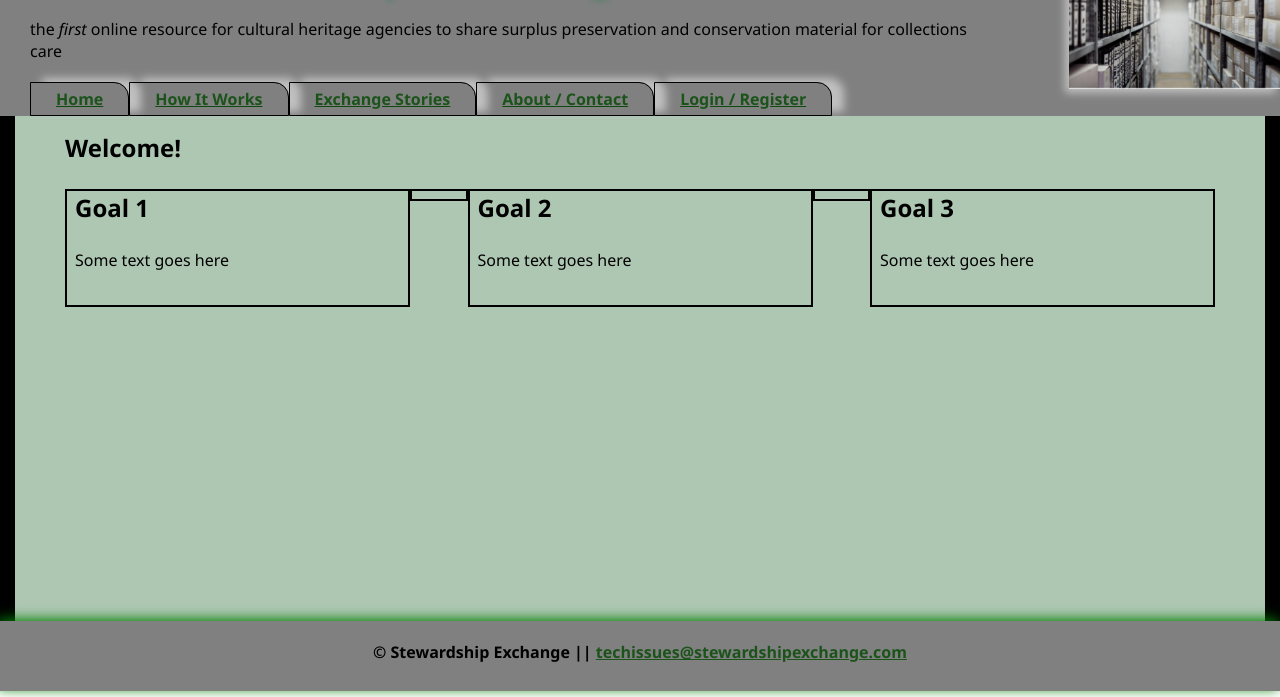
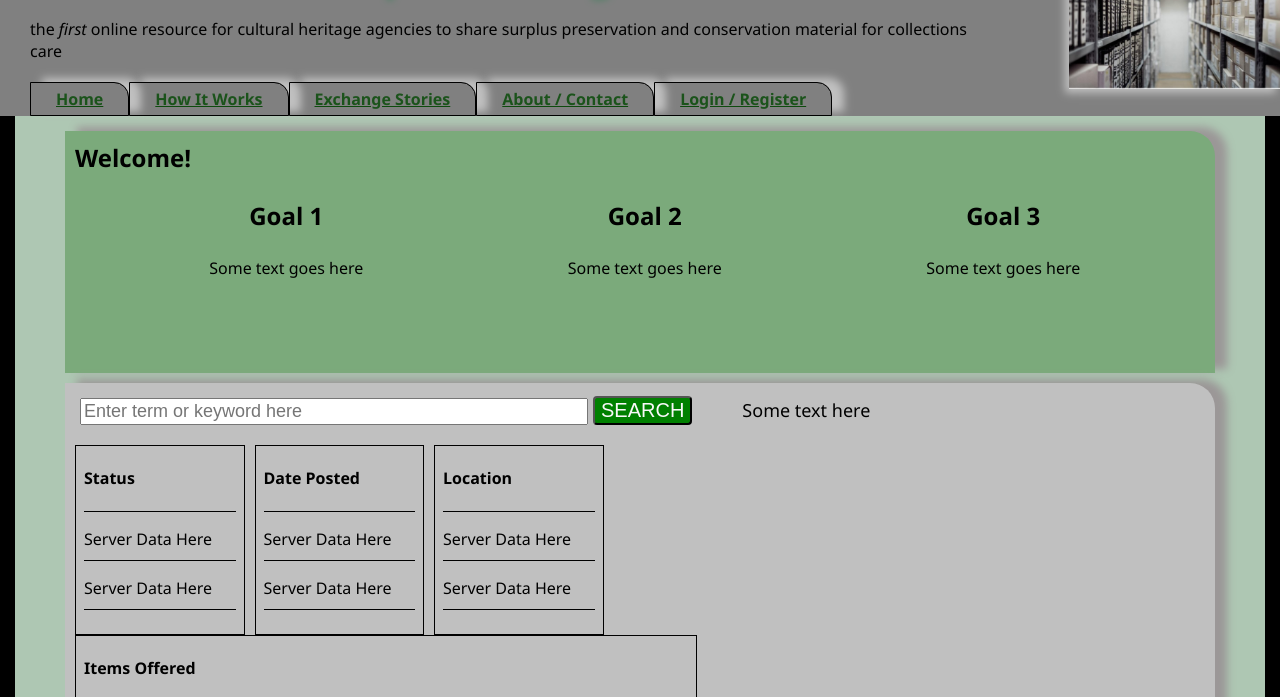
Before and after one commit to codingcolby/StewardshipExchange, a React app: page /#/home in a window 1280 px wide. Shown: the part 69-766 px from the top of the page. Built offline with nearby package versions, Linux system fonts and the light colour scheme; no server answers.

Commit message:
added two different grids, one for static content and the other for displaying data from the server; added the search input field and button

```diff
--- a/src/components/LandingPage/LandingPage.css
+++ b/src/components/LandingPage/LandingPage.css
@@ -7,6 +7,22 @@ Container
 	min-height: 475px;
 	border-right: 15px solid black;
 	border-left: 15px solid black;
+}
+
+/* --------------------------------------------------------------------------------
+Search
+-------------------------------------------------------------------------------- */
+.searchInput {
+	min-width: 500px;
+	max-width: 800px;
+	font-size: 18px;
+}
+
+.current_regnow {
+	margin: 5px 0px 0px 0px;
+	font-size: 18px;
+	padding-left: 50px;
+	display: inline-block;
 }
 
 /* --------------------------------------------------------------------------------
@@ -25,8 +41,8 @@ Button
 }
 
 .btn_sizeMin {
-	min-height: 50px;
-	min-width: 100px;
+	min-height: 100px;
+	min-width: 150px;
 }
 
 .btn_sizeFull {
@@ -39,11 +55,71 @@ Button
 	text-decoration: none;
 }
 
+.button {
+	background-color: green;
+	border-radius: 4px;
+	color: #f8f8f8;
+	min-height: 25px;
+	min-width: 75px;
+	outline: 0;
+	cursor: pointer;
+	font-size: 20px;
+	/* margin-top: 50px; */
+}
+
 /* --------------------------------------------------------------------------------
 Grid
 -------------------------------------------------------------------------------- */
 
 .grid {
+	padding: 0px 5px 50px 50px;
+	display: flex;
+	flex: 0 1 auto;
+	/* defaults to 'row' */
+	flex-direction: row;
+	flex-wrap: wrap;
+	/* defaults to 'flex-start' */
+	justify-content: flex-start;
+	align-items: flex-start;
+	text-align: center;
+	/* margin-bottom: 0px; */
+	grid-column-gap: 10px;
+}
+
+.grid-col {
+	flex: 0 0 auto;
+	padding: 0 0.5rem 0.5rem;
+	box-sizing: border-box;
+	/* border: 1px solid black; */
+}
+
+.grid-col_1 {
+	flex-basis: 30%;
+	max-width: 30%;
+}
+
+/* .grid-col_2 {
+	flex-basis: 5%;
+	max-width: 5%;
+} */
+
+.grid-col_3 {
+	flex-basis: 30%;
+	max-width: 30%;
+}
+
+/* .grid-col_4 {
+	flex-basis: 5%;
+	max-width: 5%;
+} */
+
+.grid-col_5 {
+	flex-basis: 30%;
+	max-width: 30%;
+}
+
+.datagrid {
+	/* margin-top: 10px; */
 	padding: 0px 5%px 0px 5px;
 	display: flex;
 	flex: 0 1 auto;
@@ -53,71 +129,42 @@ Grid
 	/* defaults to 'flex-start' */
 	justify-content: flex-start;
 	align-items: flex-start;
+	grid-column-gap: 10px;
 }
 
-.grid-col {
+.datagrid-col {
 	flex: 0 0 auto;
 	padding: 0 0.5rem 0.5rem;
 	box-sizing: border-box;
-	border: 2px solid black;
+	border: 1px solid black;
+	border-collapse: collapse;
+	grid-column-gap: 10px;
 }
 
-.grid-col_1 {
-	flex-basis: 30%;
-	max-width: 30%;
+.datagrid-col_1 {
+	flex-basis: 15%;
+	max-width: 15%;
 }
 
-.grid-col_2 {
-	flex-basis: 5%;
-	max-width: 5%;
+.datagrid-row_1 {
+	max-height: auto;
+	border-top: 1px solid black;
 }
 
-.grid-col_3 {
-	flex-basis: 30%;
-	max-width: 30%;
+.serverData {
+	border-bottom: 1px solid black;
+}
+.datagrid-col_2 {
+	flex-basis: 15%;
+	max-width: 15%;
 }
 
-.grid-col_4 {
-	flex-basis: 5%;
-	max-width: 5%;
+.datagrid-col_3 {
+	flex-basis: 15%;
+	max-width: 15%;
 }
 
-.grid-col_5 {
-	flex-basis: 30%;
-	max-width: 30%;
+.datagrid-col_4 {
+	flex-basis: 55%;
+	max-width: 55%;
 }
-
-/* .grid-col_6 {
-	flex-basis: 50%;
-	max-width: 50%;
-}
-
-.grid-col_7 {
-	flex-basis: 58.33333333%;
-	max-width: 58.33333333%;
-}
-
-.grid-col_8 {
-	flex-basis: 66.66666667%;
-	max-width: 66.66666667%;
-}
-
-.grid-col_9 {
-	flex-basis: 75%;
-	max-width: 75%;
-}
-
-.grid-col_10 {
-	flex-basis: 83.33333333%;
-	max-width: 83.33333333%;
-}
-
-.grid-col_11 {
-	flex-basis: 91.66666667%;
-	max-width: 91.66666667%;
-}
-
-.grid-col_12 {
-	flex-basis: 100%;
-	max-width: 100%;
-} */
--- a/src/components/LandingPage/LandingPage.js
+++ b/src/components/LandingPage/LandingPage.js
@@ -1,22 +1,29 @@
 import React, { Component } from "react";
 import { connect } from "react-redux";
 import mapStoreToProps from "../../redux/mapStoreToProps";
-
+import "../pageview.css";
 import "./LandingPage.css";
 
 class LandingPage extends Component {
 	state = {
-		heading: "Welcome!",
+		searchterm: "",
 	};
 
 	onLogin = (event) => {
 		this.props.history.push("/login");
 	};
 
+	handleSearchSubmit = (propertyName) => (event) => {
+		this.setState({
+			[propertyName]: event.target.value,
+		});
+	};
+
 	render() {
 		return (
 			<div className="container">
-				<h2>{this.state.heading}</h2>
+				<div className="pageText">
+					<h2>Welcome!</h2>
 
 					<div className="grid">
 						<div className="grid-col grid-col_1">
@@ -30,22 +37,67 @@ class LandingPage extends Component {
 							<h2>Goal 2</h2>
 							<p>Some text goes here</p>
 						</div>
+
 						<div className="grid-col grid-col_4"></div>
 
 						<div className="grid-col grid-col_5">
 							<h2>Goal 3</h2>
 							<p>Some text goes here</p>
 						</div>
+					</div>
+				</div>
 
-					{/* <div className="grid-col grid-col_4">
-                        <h3>Already a Member?</h3>
+				<div className="pageText2">
+					<form>
+						<div>
+							<input
+								className="searchInput"
+								type="text"
+								name="searchterm"
+								value={this.state.searchterm}
+								placeholder="Enter term or keyword here"
+							/>
+
 							<button
-                            className="btn btn_sizeFull"
-                            onClick={this.onLogin}
-                        >
-                            Login
+								className="button"
+								type="submit"
+								name="searchtermbtn"
+								onChange={this.handleSearchSubmit("search")}>
+								SEARCH
 							</button>
-                    </div> */}
+							<p className="current_regnow">Some text here</p>
+						</div>
+					</form>
+					<div className="datagrid">
+						<div className="datagrid-col datagrid-col_1">
+							<h4>Status</h4>
+							<div className="datagrid-row_1">
+								<p className="serverData">Server Data Here</p>
+								<p className="serverData">Server Data Here</p>
+							</div>
+						</div>
+						<div className="datagrid-col datagrid-col_2">
+							<h4>Date Posted</h4>
+							<div className="datagrid-row_1">
+								<p className="serverData">Server Data Here</p>
+								<p className="serverData">Server Data Here</p>
+							</div>
+						</div>
+						<div className="datagrid-col datagrid-col_3">
+							<h4>Location</h4>
+							<div className="datagrid-row_1">
+								<p className="serverData">Server Data Here</p>
+								<p className="serverData">Server Data Here</p>
+							</div>
+						</div>
+						<div className="datagrid-col datagrid-col_4">
+							<h4>Items Offered</h4>
+							<div className="datagrid-row_1">
+								<p className="serverData">Server Data Here</p>
+								<p className="serverData">Server Data Here</p>
+							</div>
+						</div>{" "}
+					</div>
 				</div>
 			</div>
 		);
```
Lines whose indentation alone changed are shown as unchanged.
